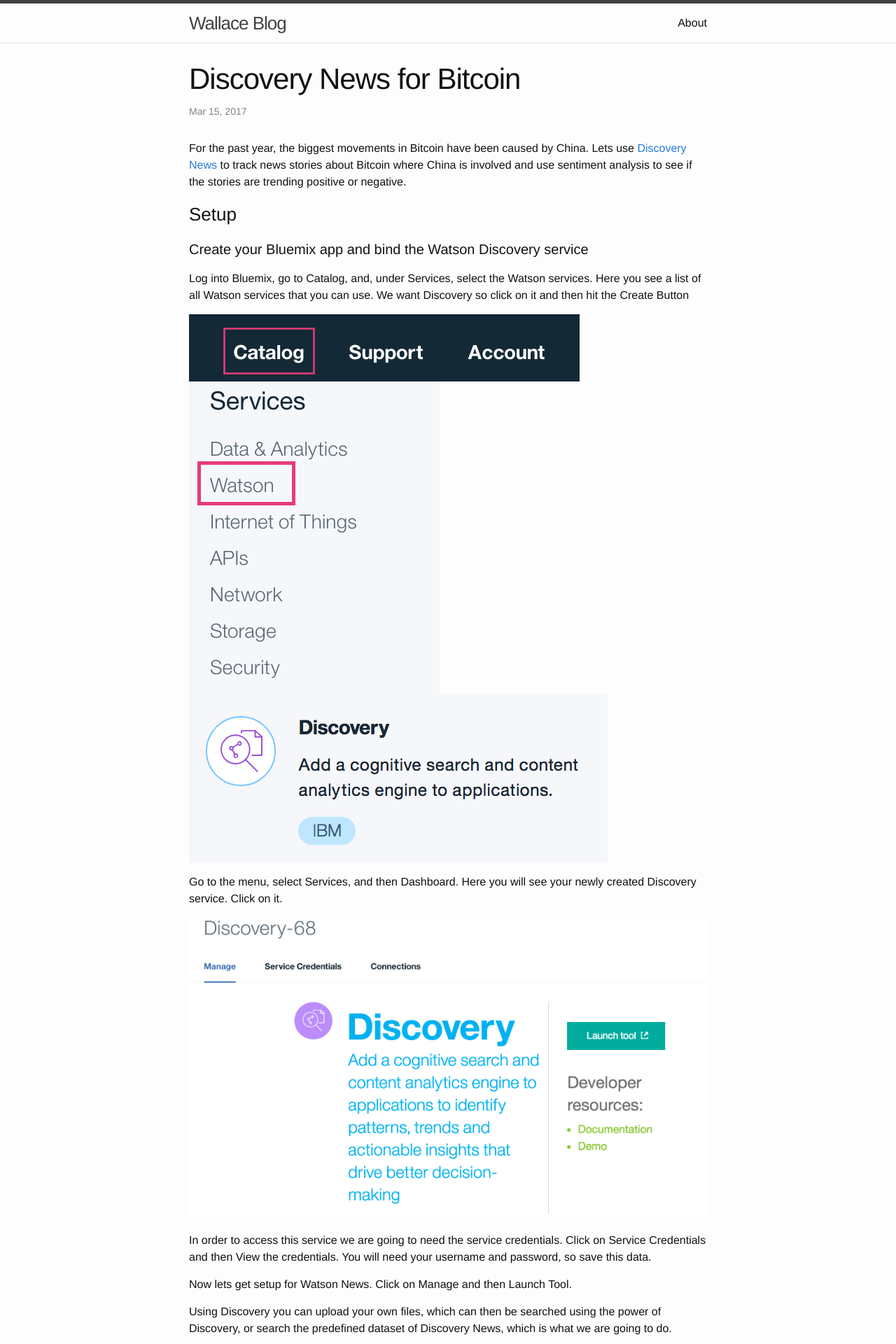
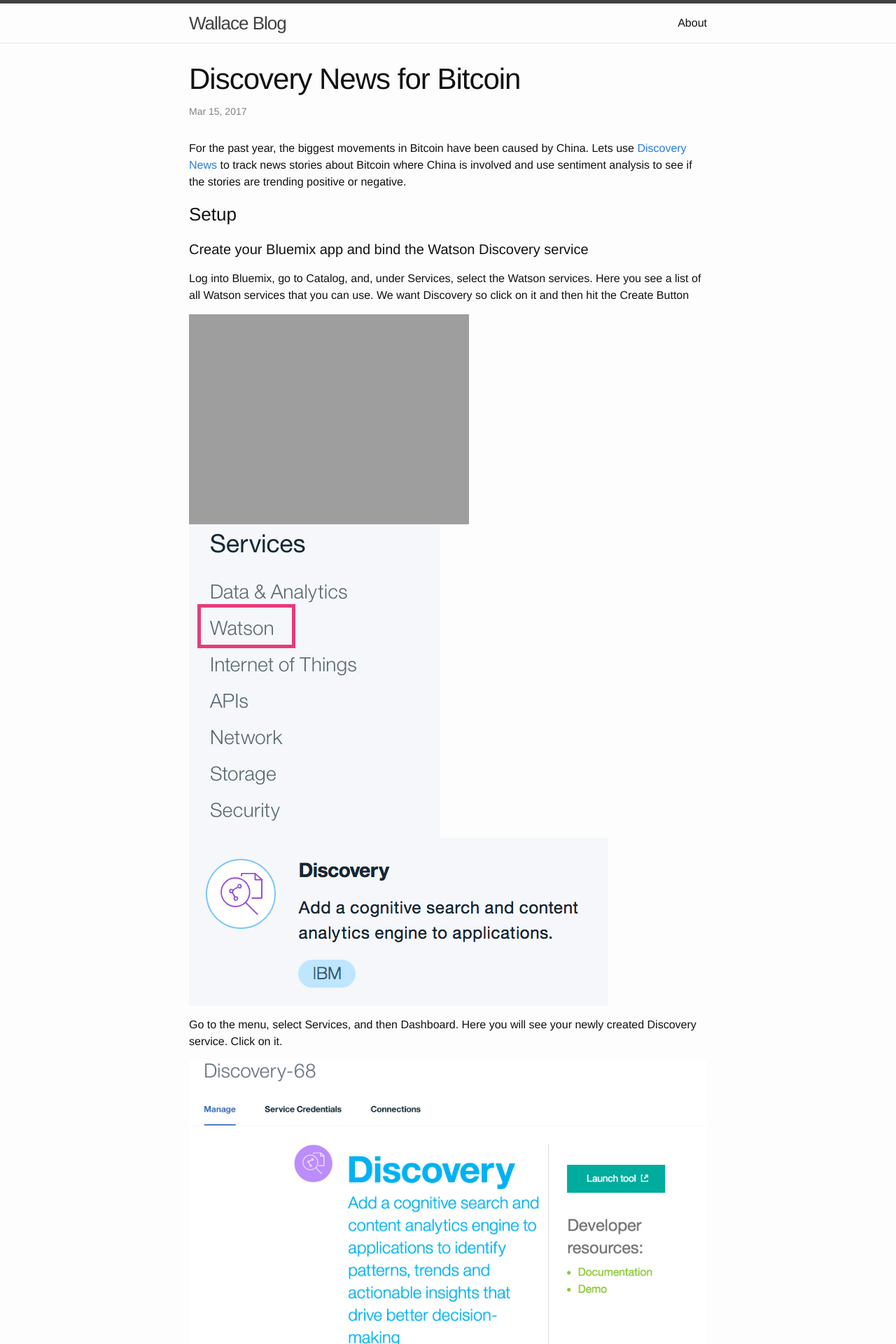
Before and after one commit to pwcremin/pwcremin.github.io, a Jekyll site: the page built from _posts/2017-03-15-discovery-news-bitcoin.markdown, in a window 1280 px wide. Shown: the top 1920 px of the page at 70% size. Built offline with Jekyll 4.4.1, drawn with Linux system fonts in a browser that asks for light colours; comment, search, counter and statistics services are not loaded.

Commit message:
Update 2017-03-15-discovery-news-bitcoin.markdown

```diff
--- a/_posts/2017-03-15-discovery-news-bitcoin.markdown
+++ b/_posts/2017-03-15-discovery-news-bitcoin.markdown
@@ -14,7 +14,7 @@
 
 Log into Bluemix, go to Catalog, and, under Services, select the Watson services.  Here you see a list of all Watson services that you can use.  We want Discovery so click on it and then hit the Create Button
 
-![](/assets/discovery-bitcoin/catalaog.png)
+![](/assets/discovery-bitcoin/catalaog.png  | width=10)
 ![](/assets/discovery-bitcoin/watson-service.png)
 ![](/assets/discovery-bitcoin/discovery_service.png)
 
```
